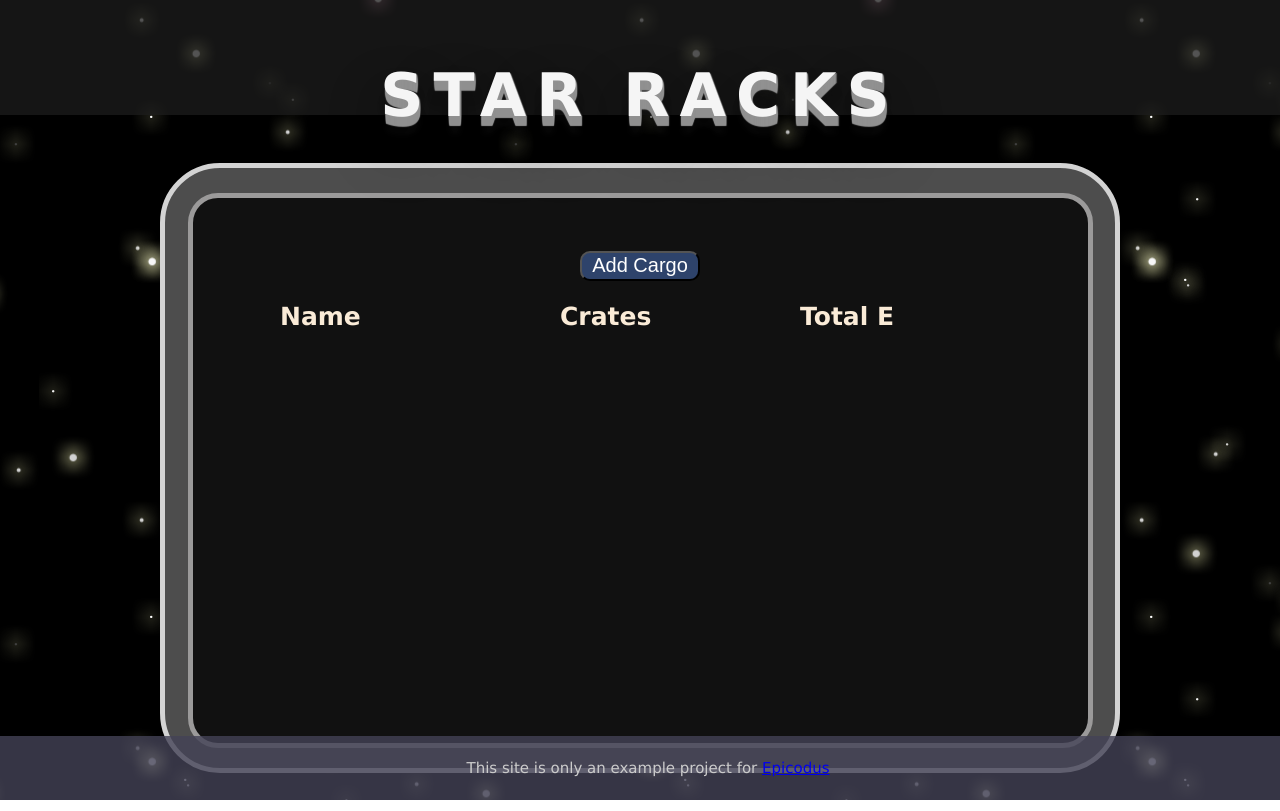
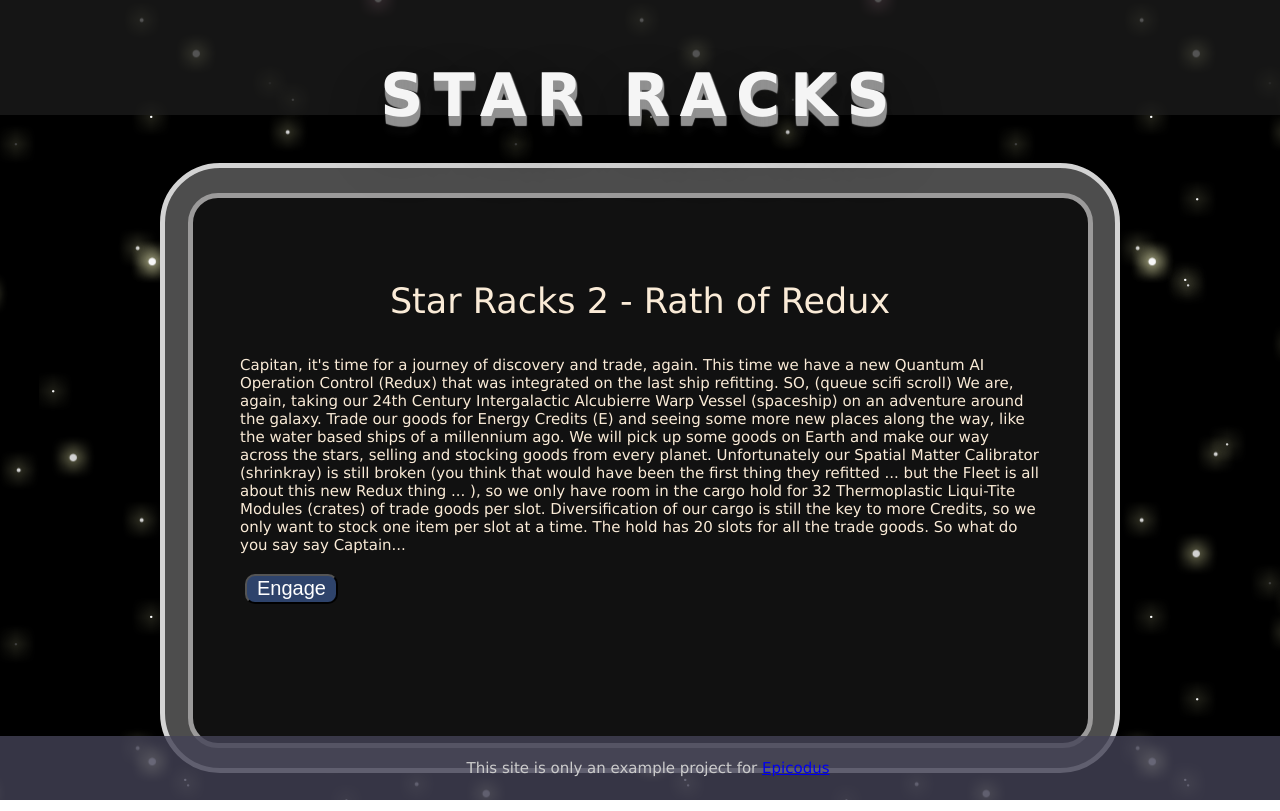
Before and after one commit to mmanchee/StarRacks2.1, a React (Create React App) app: page / in a window 1280 px wide. Built offline with nearby package versions, Linux system fonts and the light colour scheme.

Commit message:
add title page through raouting

```diff
--- a/package.json
+++ b/package.json
@@ -2,7 +2,7 @@
   "name": "star-racks",
   "version": "0.1.0",
   "private": true,
-  "homepage": "https://mmanchee.github.io/StarRacks/",
+  "homepage": "https://mmanchee.github.io/StarRacks2/",
   "dependencies": {
     "@testing-library/jest-dom": "^5.11.6",
     "@testing-library/react": "^11.2.1",
@@ -10,6 +10,7 @@
     "react": "^17.0.1",
     "react-dom": "^17.0.1",
     "react-redux": "^7.1.3",
+    "react-router-dom": "^5.1.2",
     "react-scripts": "^4.0.0",
     "redux": "^4.0.5",
     "redux-devtools-extension": "^2.13.8",
--- a/src/components/App.js
+++ b/src/components/App.js
@@ -2,6 +2,8 @@ import React from "react";
 import Header from "./Header";
 import Footer from "./Footer";
 import CargoControl from "./CargoControl";
+import Title from './Title';
+import { BrowserRouter as Router, Switch, Route } from 'react-router-dom';
 
 function App() {
   return (
@@ -13,7 +15,17 @@ function App() {
         <div id="pad">
           <div id="inner-pad-padding"></div>
           <div id="inner-pad">
-            <CargoControl />
+            <Router>
+              <Switch>
+                <Route path='/CargoControl'>
+                  <CargoControl />
+                </Route>
+                <Route path='/'>
+                  <Title />
+                </Route>
+              </Switch>
+            </Router>
+
           </div>
         </div>
         <div id="footer">
--- /dev/null
+++ b/src/components/Title.js
@@ -0,0 +1,25 @@
+import React from "react";
+import { useHistory } from 'react-router-dom';
+
+function Title() {
+
+  const history = useHistory();
+
+  function clickToCargo() {
+    history.push('/CargoControl')
+  }
+
+  return (
+    <React.Fragment>
+      {/* <div className="box">
+        <div className="inner-box"> */}
+          <p className="card-title">Star Racks 2 - Rath of Redux</p>
+    <p className="card-body">Capitan, it's time for a journey of discovery and trade, again. This time we have a new Quantum AI Operation Control (Redux) that was integrated on the last ship refitting. SO, (queue scifi scroll) We are, again, taking our 24th Century Intergalactic Alcubierre Warp Vessel (spaceship) on an adventure around the galaxy. Trade our goods for Energy Credits (E) and seeing some more new places along the way, like the water based ships of a millennium ago. We will pick up some goods on Earth and make our way across the stars, selling and stocking goods from every planet. Unfortunately our Spatial Matter Calibrator (shrinkray) is still broken (you think that would have been the first thing they refitted ... but the Fleet is all about this new Redux thing ... ), so we only have room in the cargo hold for 32 Thermoplastic Liqui-Tite Modules (crates) of trade goods per slot. Diversification of our cargo is still the key to more Credits, so we only want to stock one item per slot at a time. The hold has 20 slots for all the trade goods. So what do you say say Captain...</p>
+          <button className="" onClick={clickToCargo}>Engage</button>
+        {/* </div>
+      </div> */}
+    </React.Fragment>
+  );
+}
+
+export default Title;
--- a/src/index.css
+++ b/src/index.css
@@ -75,7 +75,14 @@
   background:rgb(68, 67, 87, 0.8);
   padding:8px;
 }
-
+/* Title */
+.card-title {
+  font-size: 35px;
+  text-align: center;
+}
+.card-body {
+  font-size: 15px;
+}
 /* Tables */
 .table-h-name {
   display: inline-block;
```
Also changed, not shown: 1 other file (tests, documents, lock files or other folders).
